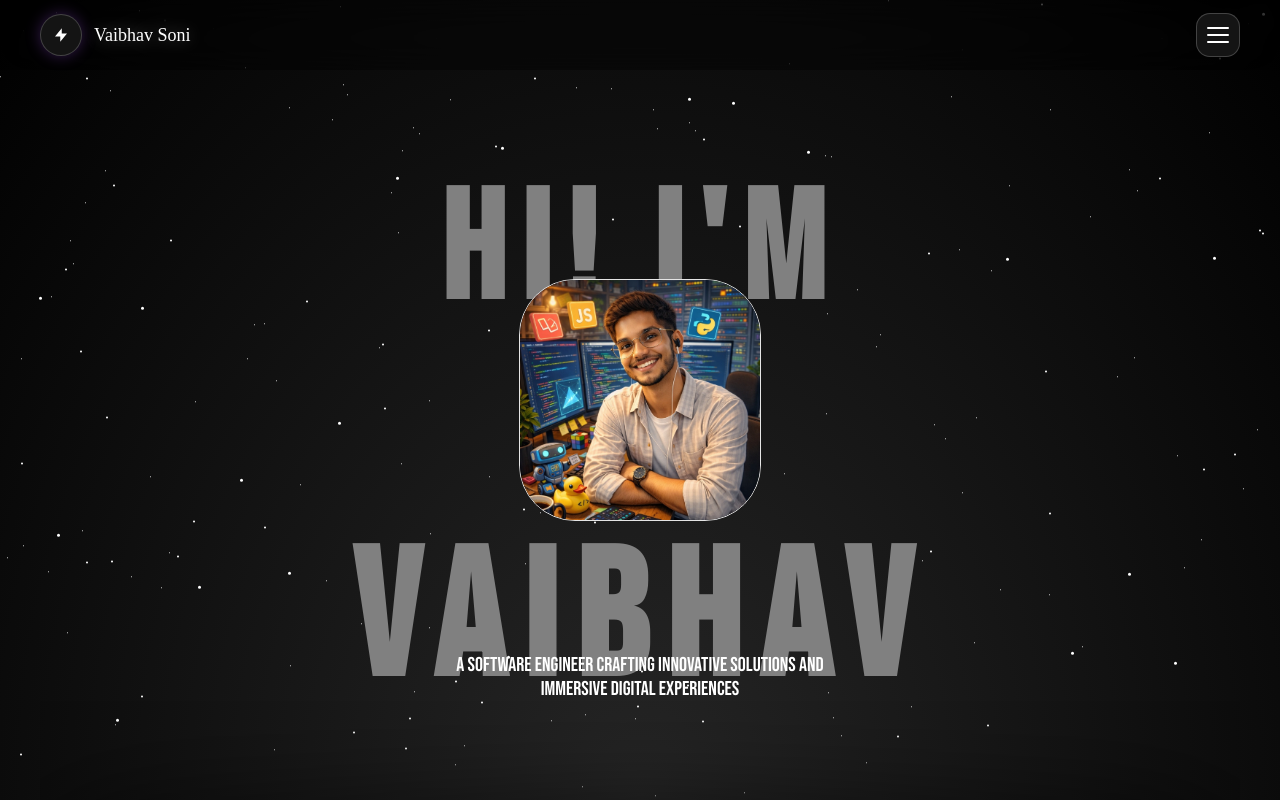
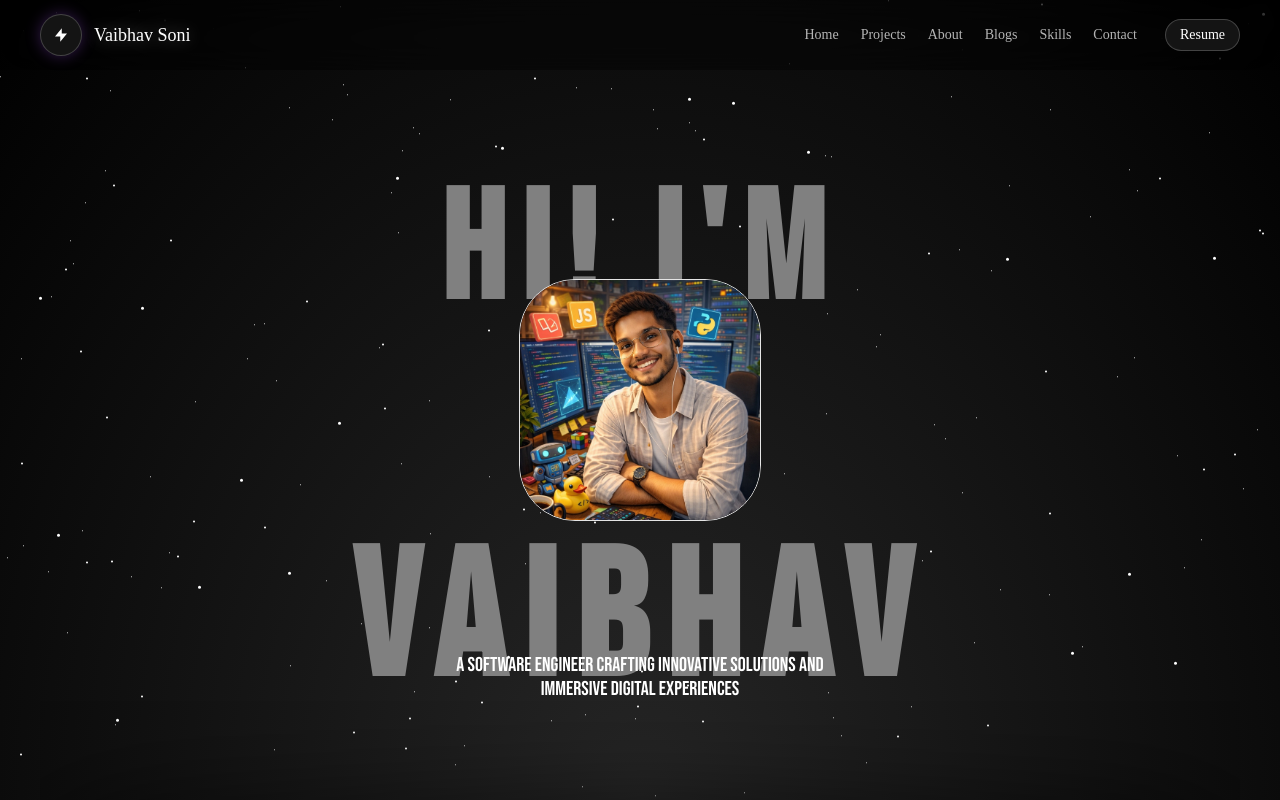
Before and after one commit to vaibhav77471/vaibhav-soni-portfolio, a Next.js app: page / in a window 1280 px wide. Shown: the top 800 px of the page. Built offline with nearby package versions, Linux system fonts and the light colour scheme.

Commit message:
fix: navbar responsiveness complete

```diff
--- a/src/components/common/Footer.js
+++ b/src/components/common/Footer.js
@@ -18,6 +18,7 @@ export default function FooterSection() {
 
   return (
     <section
+    id="contact"
       onMouseMove={handleMove}
       className="relative px-[80px] py-[100px] bg-black text-[#fff] overflow-hidden"
     >
--- a/src/components/common/Navbar.js
+++ b/src/components/common/Navbar.js
@@ -1,9 +1,17 @@
 'use client'
 
-import { useState } from 'react'
+import { useState, useEffect } from 'react'
 
 export default function Navbar() {
   const [open, setOpen] = useState(false)
+  const [isMobile, setIsMobile] = useState(false)
+
+  useEffect(() => {
+    const check = () => setIsMobile(window.innerWidth < 768)
+    check()
+    window.addEventListener('resize', check)
+    return () => window.removeEventListener('resize', check)
+  }, [])
 
   return (
     <div className="fixed top-[0] left-[0] w-full z-[50]">
@@ -11,40 +19,37 @@ export default function Navbar() {
       {/* 🌫️ Glass Layer */}
       <div className="absolute inset-[0] bg-[rgba(0,0,0,0.35)] backdrop-blur-[16px]" />
 
-      {/* 🔥 Glow Border */}
-      {/* <div className="absolute bottom-[0] left-[0] w-full h-[1px] bg-[linear-gradient(90deg,transparent,rgba(168,85,247,0.6),transparent)]" /> */}
-
       <nav className="relative max-w-[1200px] flex items-center justify-between h-[70px] px-[20px] md:px-[40px] mx-auto">
 
         {/* 🔥 LEFT — Logo */}
         <div className="flex items-center gap-[12px] group">
-
-          <div className=" w-[40px] h-[40px] rounded-full bg-[rgba(255,255,255,0.08)] backdrop-blur-[12px] border border-[rgba(255,255,255,0.2)] flex items-center justify-center shadow-[0_0_15px_rgba(168,85,247,0.3)] transition-all duration-[300ms] group-hover:shadow-[0_0_25px_rgba(168,85,247,0.6)] group-hover:scale-[1.05] ">
+          <div className="w-[40px] h-[40px] rounded-full bg-[rgba(255,255,255,0.08)] backdrop-blur-[12px] border border-[rgba(255,255,255,0.2)] flex items-center justify-center shadow-[0_0_15px_rgba(168,85,247,0.3)] transition-all duration-[300ms] group-hover:shadow-[0_0_25px_rgba(168,85,247,0.6)] group-hover:scale-[1.05]">
             <svg width="18" height="18" viewBox="0 0 24 24" fill="none">
               <path d="M13 10V3L4 14H11V21L20 10H13Z" fill="#fff" />
             </svg>
           </div>
 
-          <span className=" text-[#fff] text-[18px] md:text-[20px] font-bold drop-shadow-[0_0_8px_rgba(255,255,255,0.3)] ">
+          <span className="text-[#fff] text-[18px] md:text-[20px] font-bold drop-shadow-[0_0_8px_rgba(255,255,255,0.3)]">
             Vaibhav Soni
           </span>
         </div>
 
-        {/* 🔥 DESKTOP LINKS */}
-        <div className="hidden md:flex items-center gap-[28px]">
+        {/* 🔥 DESKTOP LINKS (ONLY IF NOT MOBILE) */}
+        {!isMobile && (
+          <div className="flex items-center gap-[28px]">
 
             <div className="flex items-center gap-[22px]">
 
-            {['Home', 'Projects', 'About', 'Contact'].map((item) => (
+              {['Home', 'Projects', 'About', 'Blogs', 'Skills', 'Contact'].map((item) => (
                 <a
                   key={item}
                   href={`#${item.toLowerCase()}`}
-                className=" relative text-[#fff]/70 no-underline text-[14px] font-semibold transition-all duration-[300ms] hover:text-[#fff] hover:drop-shadow-[0_0_8px_rgba(168,85,247,0.8)] "
+                  className="relative text-[#fff]/70 no-underline text-[14px] font-semibold transition-all duration-[300ms] hover:text-[#fff] hover:drop-shadow-[0_0_8px_rgba(168,85,247,0.8)]"
                 >
                   {item}
 
-                {/* underline glow */}
-                <span className=" absolute left-[0] bottom-[-4px] w-[0%] h-[1px] bg-[linear-gradient(90deg,rgba(168,85,247,0.8),rgba(236,72,153,0.8))] transition-all duration-[300ms] group-hover:w-[100%] " />
+                  {/* underline glow (FIXED: removed group bug) */}
+                  <span className="absolute left-[0] bottom-[-4px] w-[0%] h-[1px] bg-[linear-gradient(90deg,rgba(168,85,247,0.8),rgba(236,72,153,0.8))] transition-all duration-[300ms] hover:w-[100%]" />
                 </a>
               ))}
 
@@ -54,47 +59,41 @@ export default function Navbar() {
             <a
               href="/resume.pdf"
               download
-            className=" relative no-underline overflow-hidden px-[14px] py-[7px] rounded-[999px] bg-[rgba(255,255,255,0.08)] backdrop-blur-[12px] border border-[rgba(255,255,255,0.2)] text-[#fff] text-[14px] font-semibold transition-all duration-[300ms] hover:scale-[1.05] hover:text-black hover:border-transparent hover:shadow-[0_0_25px_rgba(168,85,247,0.6)] "
+              className="relative no-underline overflow-hidden px-[14px] py-[7px] rounded-[999px] bg-[rgba(255,255,255,0.08)] backdrop-blur-[12px] border border-[rgba(255,255,255,0.2)] text-[#fff] text-[14px] font-semibold transition-all duration-[300ms] hover:scale-[1.05] hover:text-black hover:border-transparent hover:shadow-[0_0_25px_rgba(168,85,247,0.6)]"
             >
               Resume
 
-            {/* Glow */}
-            <span className=" absolute inset-[0] bg-[linear-gradient(90deg,rgba(168,85,247,0.3),rgba(236,72,153,0.3))] opacity-[0] hover:opacity-[1] transition duration-[300ms] " />
-
-            {/* Shine */}
-            <span className=" absolute top-[0] left-[-120%] w-[100%] h-[100%] bg-[linear-gradient(90deg,transparent,rgba(255,255,255,0.4),transparent)] skew-x-[20deg] transition-all duration-[700ms] hover:left-[120%] " />
+              <span className="absolute inset-[0] bg-[linear-gradient(90deg,rgba(168,85,247,0.3),rgba(236,72,153,0.3))] opacity-[0] hover:opacity-[1] transition duration-[300ms]" />
+              <span className="absolute top-[0] left-[-120%] w-[100%] h-[100%] bg-[linear-gradient(90deg,transparent,rgba(255,255,255,0.4),transparent)] skew-x-[20deg] transition-all duration-[700ms] hover:left-[120%]" />
             </a>
 
           </div>
+        )}
 
-        {/* 🔥 MOBILE BURGER */}
+        {/* 🔥 MOBILE BURGER (ONLY < 768px) */}
+        {isMobile && (
           <button
             onClick={() => setOpen(!open)}
-          className=" md:hidden relative overflow-hidden w-[44px] h-[44px] flex flex-col items-center justify-center gap-[5px] rounded-[14px] bg-[rgba(255,255,255,0.08)] backdrop-blur-[16px] border border-[rgba(255,255,255,0.2)] transition-all duration-[300ms] ease-out hover:scale-[1.1] hover:shadow-[0_0_30px_rgba(168,85,247,0.6)] active:scale-[0.95] "
+            className="relative overflow-hidden w-[44px] h-[44px] flex flex-col items-center justify-center gap-[5px] rounded-[14px] bg-[rgba(255,255,255,0.08)] backdrop-blur-[16px] border border-[rgba(255,255,255,0.2)] transition-all duration-[300ms] hover:scale-[1.1] active:scale-[0.95]"
           >
-          {/* Glow Layer */}
-          <span className=" absolute inset-[0] bg-[linear-gradient(135deg,rgba(168,85,247,0.25),rgba(236,72,153,0.25))] opacity-[0] hover:opacity-[1] transition duration-[300ms] " />
+            <span className="w-[22px] h-[2px] bg-[#fff]" />
+            <span className="w-[22px] h-[2px] bg-[#fff]" />
+            <span className="w-[22px] h-[2px] bg-[#fff]" />
+          </button>
+        )}
 
-          {/* Shine Sweep */}
-          <span className=" absolute top-[0] left-[-130%] w-[100%] h-[100%] bg-[linear-gradient(90deg,transparent,rgba(255,255,255,0.4),transparent)] skew-x-[20deg] transition-all duration-[800ms] hover:left-[130%] " />
-
-          {/* Lines (slightly thicker = more premium feel) */}
-          <span className="relative z-[10] w-[22px] h-[2px] bg-[#fff] rounded-[2px]"></span>
-          <span className="relative z-[10] w-[22px] h-[2px] bg-[#fff] rounded-[2px]"></span>
-          <span className="relative z-[10] w-[22px] h-[2px] bg-[#fff] rounded-[2px]"></span>
-        </button>
       </nav>
 
       {/* 🔥 MOBILE MENU */}
-      {open && (
-        <div className=" md:hidden bg-[rgba(0,0,0,0.7)] backdrop-blur-[18px] border-t border-[rgba(255,255,255,0.1)] px-[20px] py-[20px] items-center justify-center flex flex-col gap-[16px] ">
+      {isMobile && open && (
+        <div className="bg-[rgba(0,0,0,0.7)] backdrop-blur-[18px] border-t border-[rgba(255,255,255,0.1)] px-[20px] py-[20px] justify-center items-center flex flex-col gap-[16px]">
 
-          {['Home', 'Projects', 'About', 'Contact'].map((item) => (
+          {['Home', 'Projects', 'About', 'Blogs', 'Skills', 'Contact'].map((item) => (
             <a
               key={item}
               href={`#${item.toLowerCase()}`}
               onClick={() => setOpen(false)}
-              className=" text-[#fff]/80 no-underline text-[16px] font-semibold hover:text-[#fff] hover:drop-shadow-[0_0_8px_rgba(168,85,247,0.8)] transition "
+              className="text-[#fff]/80 no-underline text-[16px] font-semibold hover:text-[#fff] transition"
             >
               {item}
             </a>
@@ -103,7 +102,7 @@ export default function Navbar() {
           <a
             href="/resume.pdf"
             download
-            className=" mt-[10px] w-[100px] no-underline text-center py-[10px] rounded-[999px] bg-[rgba(255,255,255,0.1)] border border-[rgba(255,255,255,0.2)] text-[#fff] font-semibold hover:bg-[rgba(255,255,255,0.2)] "
+            className="mt-[10px] w-[100px] text-center py-[10px] rounded-[999px] bg-[rgba(255,255,255,0.1)] border border-[rgba(255,255,255,0.2)] text-[#fff] font-semibold"
           >
             Resume
           </a>
--- a/src/components/skills/SkillsScroller.js
+++ b/src/components/skills/SkillsScroller.js
@@ -9,15 +9,22 @@ const skills = [
 ]
 
 export default function SkillsWheel() {
+  const [mounted, setMounted] = useState(false)
   const [angle, setAngle] = useState(0)
   const [activeIndex, setActiveIndex] = useState(0)
   const [size, setSize] = useState(600)
 
-  // 🔥 RESPONSIVE SIZE + RADIUS CONTROL
+  const radius = size * 0.35
+
+  // ✅ FIX: mount guard
+  useEffect(() => {
+    setMounted(true)
+  }, [])
+
+  // responsive size
   useEffect(() => {
     const updateSize = () => {
       const w = window.innerWidth
-
       if (w < 480) setSize(320)
       else if (w < 768) setSize(420)
       else if (w < 1024) setSize(520)
@@ -26,13 +33,13 @@ export default function SkillsWheel() {
 
     updateSize()
     window.addEventListener('resize', updateSize)
-
     return () => window.removeEventListener('resize', updateSize)
   }, [])
 
-  const radius = size * 0.35
+  // animation ONLY after mount
+  useEffect(() => {
+    if (!mounted) return
 
-  useEffect(() => {
     const interval = setInterval(() => {
       setAngle((prev) => {
         const next = prev + 0.25
@@ -46,15 +53,22 @@ export default function SkillsWheel() {
     }, 16)
 
     return () => clearInterval(interval)
-  }, [])
+  }, [mounted])
+
+  // 🚨 IMPORTANT: prevent SSR render mismatch
+  if (!mounted) {
+    return (
+      <section className="w-full h-[100vh] flex items-center justify-center bg-black">
+        <div className="text-white/50">Loading Skills Wheel...</div>
+      </section>
+    )
+  }
 
   return (
-    <section className="relative w-full min-h-screen flex items-center justify-center bg-black overflow-hidden">
+    <section id="skills" className="relative w-full min-h-screen flex items-center justify-center bg-black overflow-hidden">
 
-      {/* background glow */}
       <div className="absolute inset-0 bg-[radial-gradient(circle_at_center,rgba(168,85,247,0.18),transparent_60%)]" />
 
-      {/* WHEEL */}
       <div
         className="relative flex items-center justify-center"
         style={{
@@ -106,7 +120,6 @@ export default function SkillsWheel() {
           )
         })}
 
-        {/* CENTER CORE */}
         <div
           className="absolute rounded-full bg-black border border-white/20 shadow-[0_0_80px_rgba(168,85,247,0.5)] flex items-center justify-center"
           style={{
```
Lines whose indentation alone changed are shown as unchanged.
